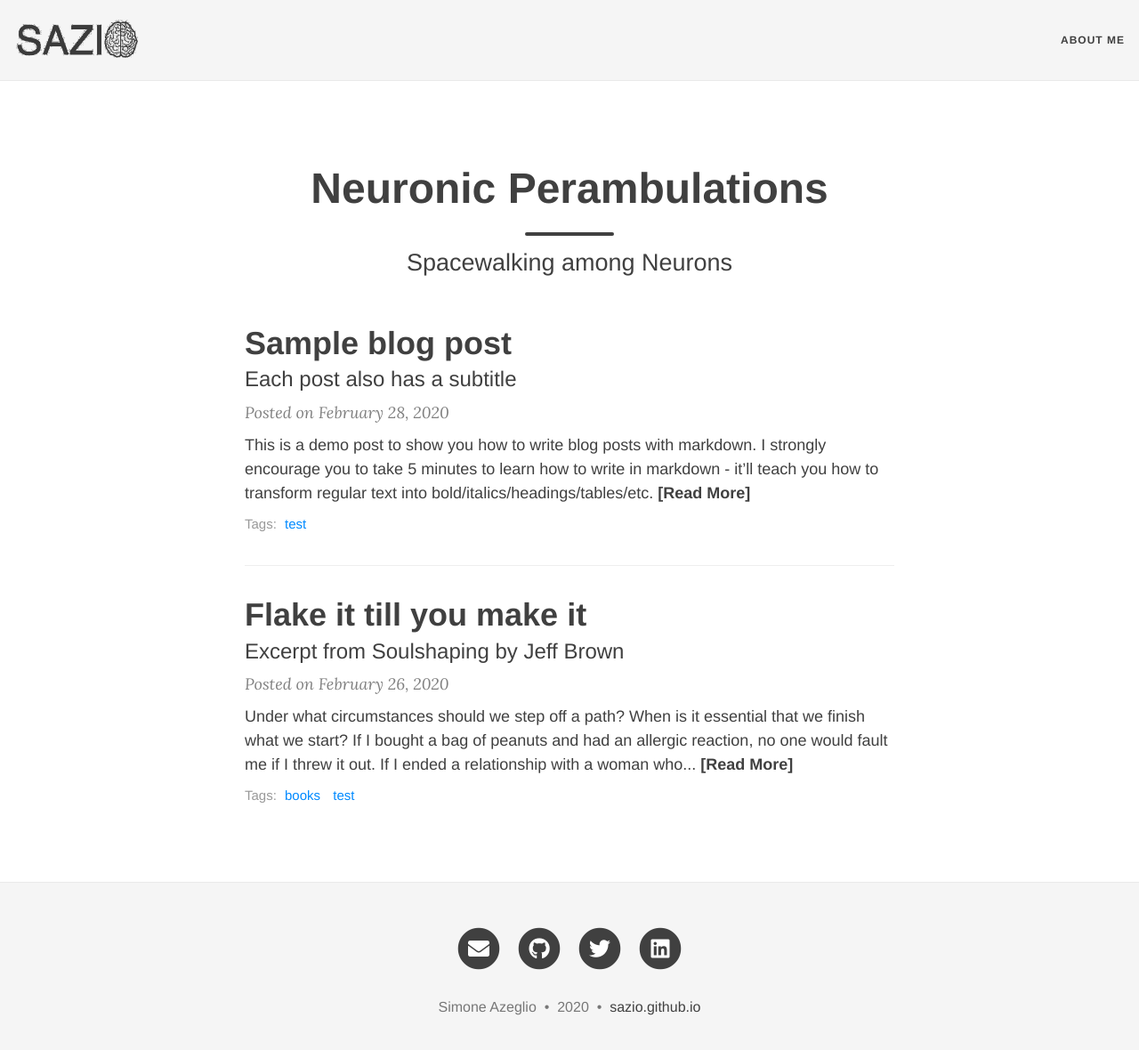
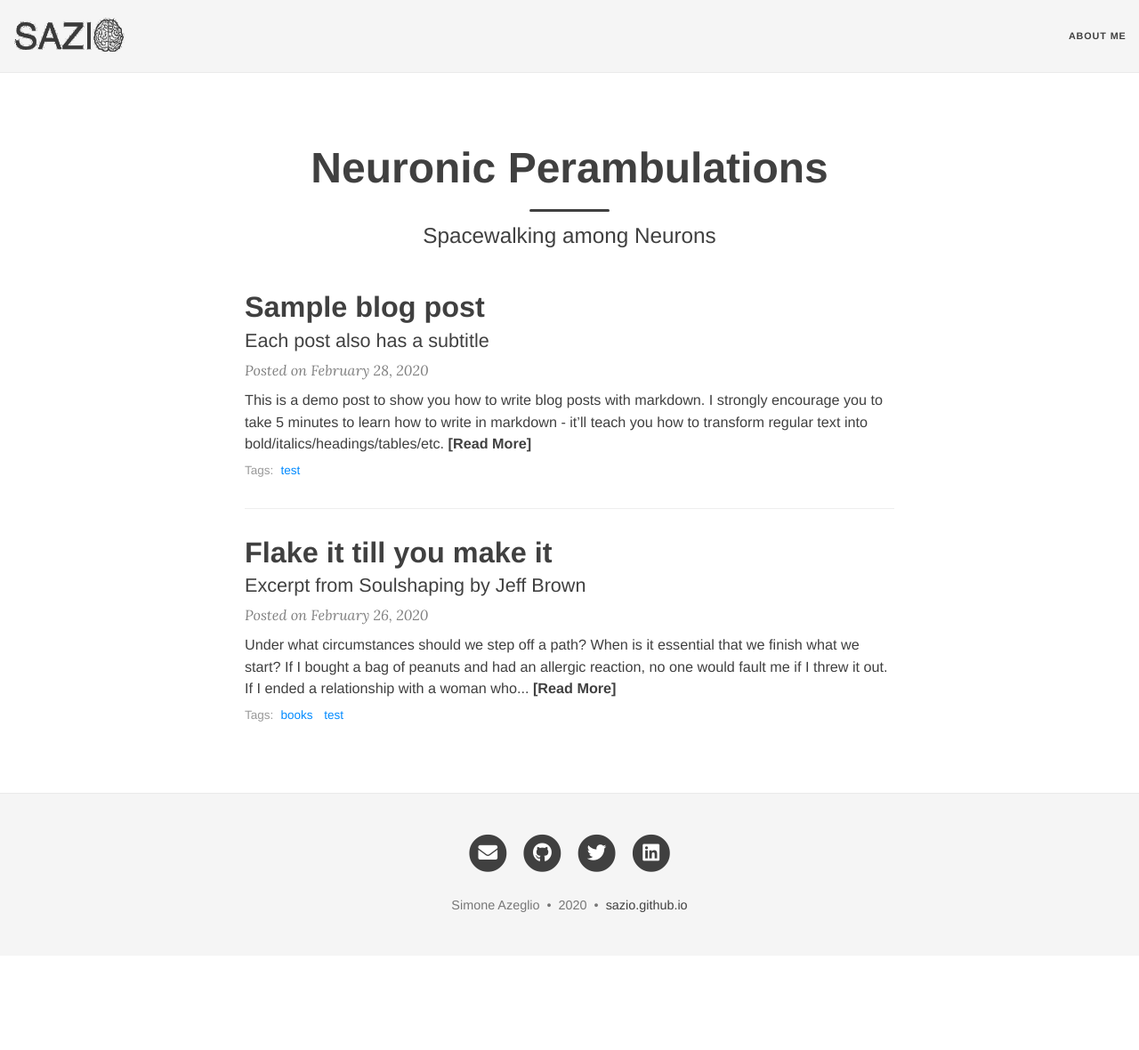
Before and after one commit to sazio/sazio___.github.io, a Jekyll site: the page built from index.html, in a window 1280 px wide and 1194 px high. Shown: the top 1180 px of the window at 89% size. Built offline with Jekyll 4.4.1, drawn with Linux system fonts in a browser that asks for light colours; nearby versions of some CDN libraries; the list of posts is cut into pages by our own code.

Commit message:
Update main.css

```diff
--- a/assets/css/main.css
+++ b/assets/css/main.css
@@ -7,7 +7,7 @@ layout: null
 /* --- General --- */
 
 html {
-  font-size: 100%
+  font-size: 90%
 }
 
 body {
@@ -31,7 +31,7 @@ h1,h2,h3,h4,h5,h6 {
   line-height: 1.1;
 }
 h1 {
-  font-size: 2.25rem;
+  font-size: 2.15rem;
 }
 h2 {
   font-size: 1.875rem;
```
